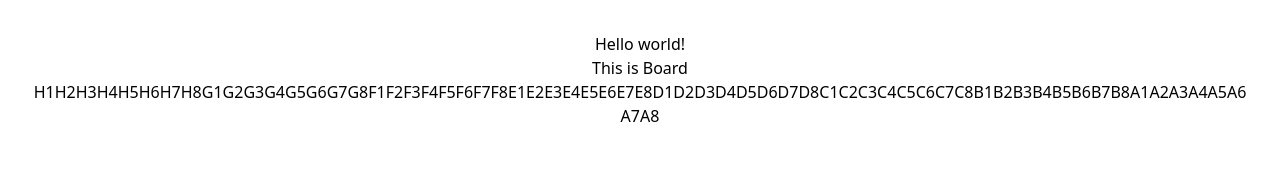
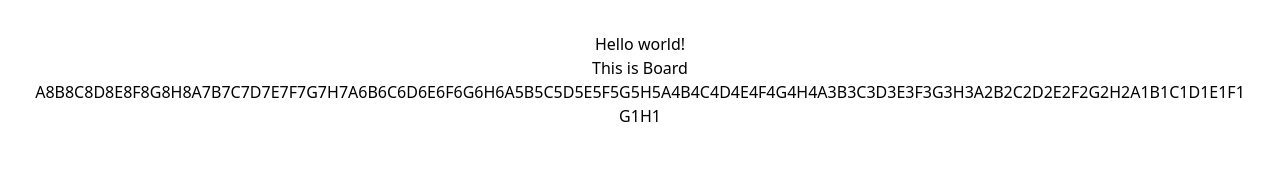
Before and after one commit to tordvb10/ChessWithReactTS, a React (Vite) app: page / in a window 1280 px wide. Shown: the top 178 px of the page. Built offline with nearby package versions, Linux system fonts and the light colour scheme.

Commit message:
boardpiece ready to design

```diff
--- a/src/components/Board/Board.tsx
+++ b/src/components/Board/Board.tsx
@@ -6,9 +6,10 @@ interface BoardPieceInterFace {
 import {StrictMode} from "react";
 import {data as BoardData} from "../../Data/Board/BoardData.json"
 import styleBoard from "./Board.module.css"
+import BoardPiece from "../BoardPiece/BoardPiece.tsx";
 export default function Board(){
-    function pieceClicked(BoardPiece:BoardPieceInterFace){
-        console.log(BoardPiece)
+    function pieceClicked(BoardPieceEl:BoardPieceInterFace){
+        console.log(BoardPieceEl)
     }
     const BoardArray = BoardData.BoardArray;
     return (
@@ -20,10 +21,10 @@ export default function Board(){
                         return(
                             <StrictMode key={BoardField[0].letter}>
                                 {
-                                    BoardField.map((BoardPiece)=>{
+                                    BoardField.map((BoardPieceEl)=>{
                                         return(
-                                            <button onClick={()=>{pieceClicked(BoardPiece)}} className={styleBoard.BoardPiece} key={`${BoardPiece.letter}${BoardPiece.number}`}>
-                                                {BoardPiece.letter}{BoardPiece.number}
+                                            <button onClick={()=>{pieceClicked(BoardPieceEl)}} className={styleBoard.BoardPieceButton} key={`${BoardPieceEl.letter}${BoardPieceEl.number}`}>
+                                                <BoardPiece BoardPieceEl={BoardPieceEl}/>
                                             </button>
                                         )
                                     })
--- a/src/components/BoardPiece/BoardPiece.tsx
+++ b/src/components/BoardPiece/BoardPiece.tsx
@@ -1,3 +1,15 @@
-export default function BoardPiece(){
-
+interface propsInterface{
+        BoardPieceEl: {
+        letter: String;
+        number: String;
+    }
 }
+export default function BoardPiece(props:propsInterface){
+    console.log(props)
+    const BoardPieceEl = props.BoardPieceEl
+    return (
+        <>
+            {BoardPieceEl.letter}{BoardPieceEl.number}
+        </>
+    )
+}
```
Also changed, not shown: src/Data/Board/BoardData.json (+1 -1 lines).
